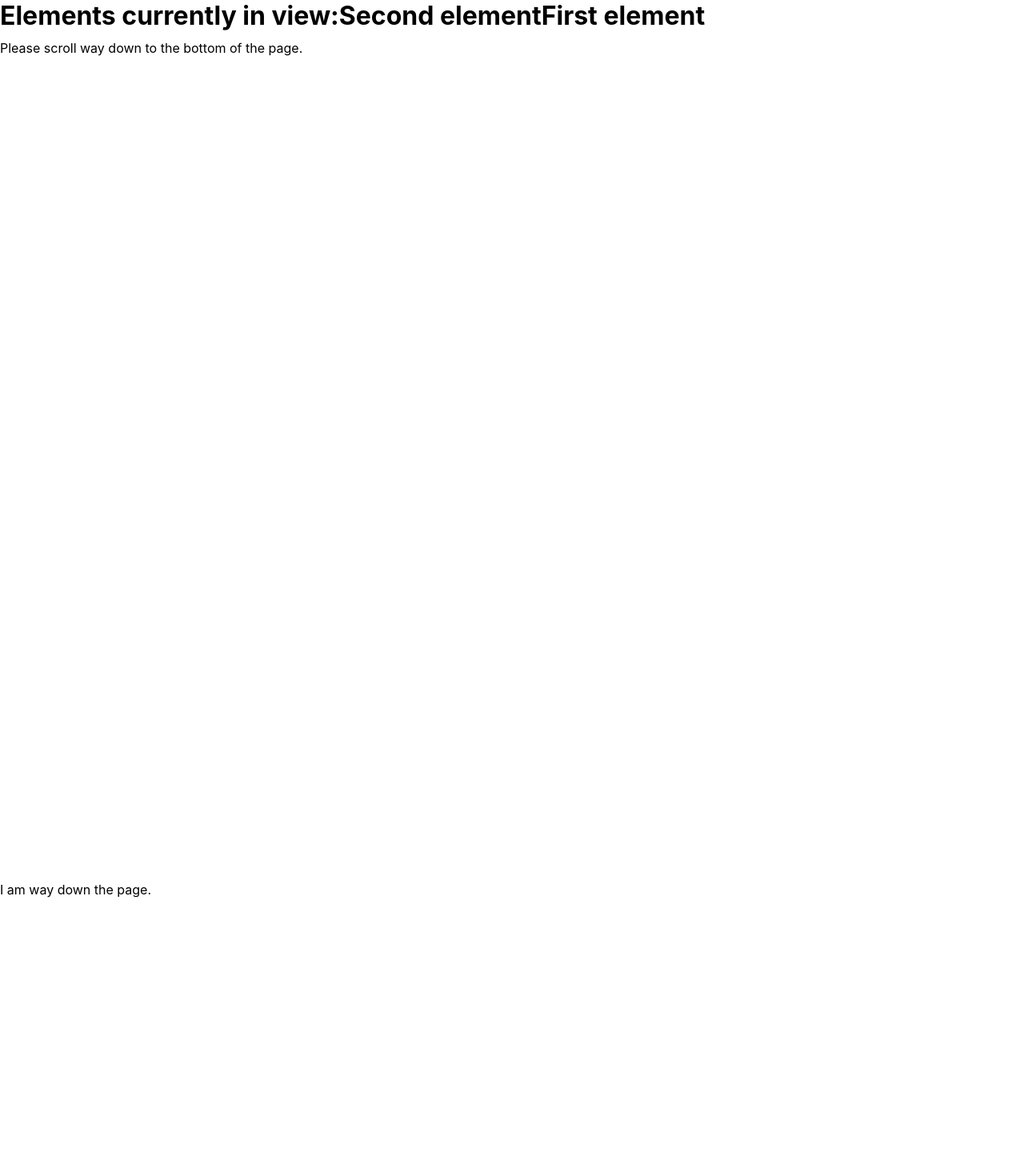
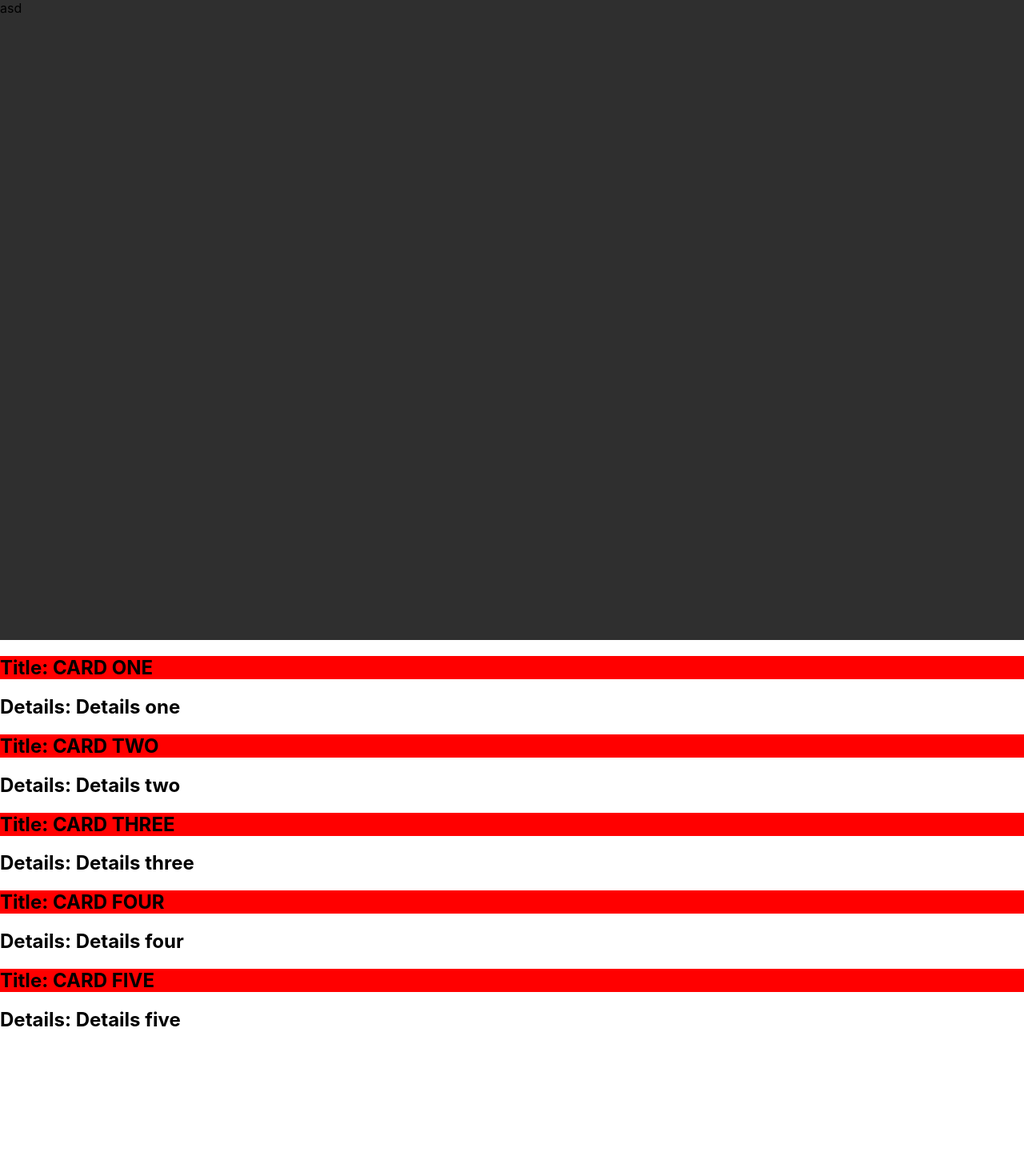
Before and after one commit to hayaman3/react-animate-on-scroll, a React (Create React App) app: page / in a window 1280 px wide. Shown: the top 1470 px of the page at 80% size. After the commit the page ends 1309 px from the top, so only its background shows below. Built offline with nearby package versions, Linux system fonts and the light colour scheme.

Commit message:
added react-intersection-observer

```diff
--- a/package.json
+++ b/package.json
@@ -12,6 +12,7 @@
     "@types/react-dom": "^18.2.4",
     "react": "^18.2.0",
     "react-dom": "^18.2.0",
+    "react-intersection-observer": "^9.4.3",
     "react-scripts": "5.0.1",
     "typescript": "^4.9.5",
     "web-vitals": "^2.1.4"
--- a/src/App.tsx
+++ b/src/App.tsx
@@ -1,47 +1,47 @@
-// import Space from './component/space/Space';
-// import Animate from './component/animate/Animate';
+import Space from './component/space/Space';
+import Animate from './component/animate/Animate';
 
-// function App() {
+function App() {
+	return (
+		<div className="App">
+			<Space />
+			<Animate />
+		</div>
+	);
+}
+
+export default App;
+
+// import React, { useRef } from 'react';
+// // import './style.css';
+// // import { useInView } from './useInView';
+// import useInView from './useInView';
+
+// export default function App() {
+// 	const firstParagraphRef = useRef(null);
+// 	const secondParagraphRef = useRef(null);
+
+// 	const observedElements = useInView([firstParagraphRef, secondParagraphRef]);
+
 // 	return (
-// 		<div className="App">
-// 			<Space />
-// 			<Animate />
+// 		<div>
+// 			<h1 style={{ position: 'fixed', top: 0, background: '#fff', margin: 0 }}>
+// 				Elements currently in view:
+// 				{Object.keys(observedElements).map(key => (
+// 					<span>{observedElements[key].isInView ? key : ''}</span>
+// 				))}
+// 			</h1>
+// 			<div style={{ marginTop: '50px' }}>
+// 				<p>Please scroll way down to the bottom of the page.</p>
+// 				<div style={{ height: '1000px' }} />
+// 				<p ref={firstParagraphRef} data-myProperty="First element">
+// 					I am way down the page.
+// 				</p>
+// 				<div style={{ height: '500px' }} />
+// 				<p ref={secondParagraphRef} data-myProperty="Second element">
+// 					I am way down the page.
+// 				</p>
+// 			</div>
 // 		</div>
 // 	);
 // }
-
-// export default App;
-
-import React, { useRef } from 'react';
-// import './style.css';
-// import { useInView } from './useInView';
-import useInView from './useInView';
-
-export default function App() {
-	const firstParagraphRef = useRef(null);
-	const secondParagraphRef = useRef(null);
-
-	const observedElements = useInView([firstParagraphRef, secondParagraphRef]);
-
-	return (
-		<div>
-			<h1 style={{ position: 'fixed', top: 0, background: '#fff', margin: 0 }}>
-				Elements currently in view:
-				{Object.keys(observedElements).map(key => (
-					<span>{observedElements[key].isInView ? key : ''}</span>
-				))}
-			</h1>
-			<div style={{ marginTop: '50px' }}>
-				<p>Please scroll way down to the bottom of the page.</p>
-				<div style={{ height: '1000px' }} />
-				<p ref={firstParagraphRef} data-myProperty="First element">
-					I am way down the page.
-				</p>
-				<div style={{ height: '500px' }} />
-				<p ref={secondParagraphRef} data-myProperty="Second element">
-					I am way down the page.
-				</p>
-			</div>
-		</div>
-	);
-}
--- a/src/component/animate/cards/Card.tsx
+++ b/src/component/animate/cards/Card.tsx
@@ -1,3 +1,4 @@
+import { useInView } from 'react-intersection-observer';
 import './cards.css';
 
 const cardData = [
@@ -24,11 +25,19 @@ const cardData = [
 ];
 
 function Card() {
+	const { ref, inView } = useInView({
+		threshold: 0,
+	});
+
 	return (
 		<>
 			{cardData.map(data => (
-				<div className="card">
-					<h1 className="title">Title: {data.title}</h1>
+				<div>
+					<h1
+						ref={ref}
+						className={`transition-opacity ${inView ? 'red' : 'blue'}`}>
+						Title: {data.title}
+					</h1>
 					<h2 className="details">Details: {data.details}</h2>
 				</div>
 			))}
--- a/src/component/animate/cards/cards.css
+++ b/src/component/animate/cards/cards.css
@@ -1,3 +1,11 @@
+.card {
+  height: 30vh;
+}
+
 .red {
   background-color: red;
 }
+
+.blue {
+  background-color: blue;
+}
```
Also changed, not shown: 1 other file (tests, documents, lock files or other folders).
